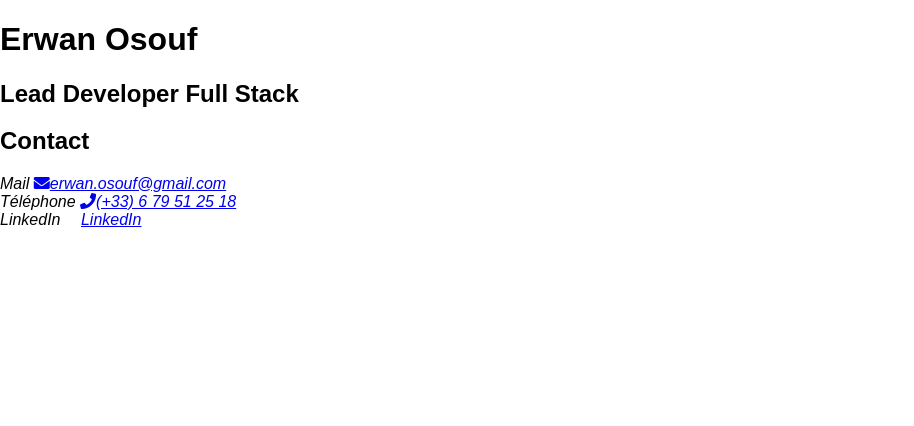
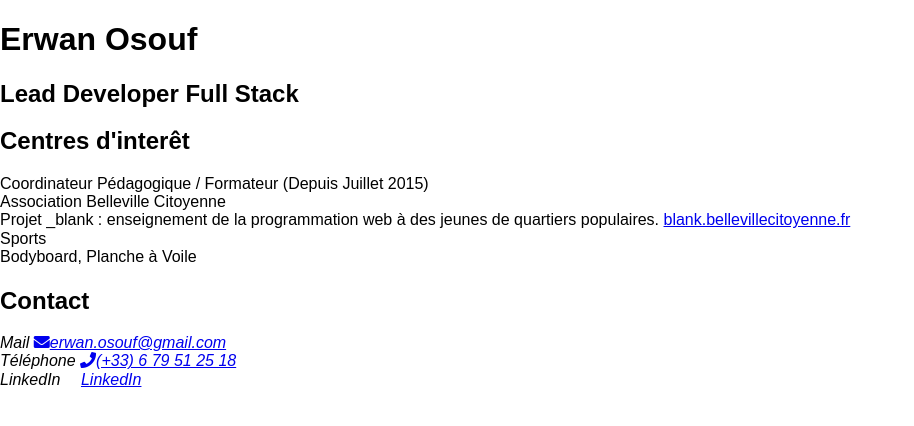
Before and after one commit to erwanosouf/erwanosouf.github.io, a plain HTML site: page index.html in a window 1280 px wide. Shown: the whole page, without its empty margins (0-914 px from the left). Drawn offline with nearby package versions, Linux system fonts and the light colour scheme.

Commit message:
Handle hobbies

```diff
--- a/index.html
+++ b/index.html
@@ -22,7 +22,13 @@
 			<presentation :who="me">
 
 			</presentation>
-			<section lang="fr">
+			<section id="hobbies" lang="fr">
+				<h2>Centres d'interêt</h2>
+				<hobby v-for="hobby in hobbies" :hobby="hobby" :key="hobby.name">
+					<div v-html="hobby.description"></div>
+				</hobby>
+			</section>
+			<section id="contacts" lang="fr">
 				<h2>Contact</h2>
 				<contact v-for="contact in contacts" :contact="contact" :key="contact.name"></contact>
 			</section>
--- a/js/components/hobby.js
+++ b/js/components/hobby.js
@@ -1,3 +1,9 @@
 Vue.component('hobby', {
-
+    template : `<div class="hobby">
+        <span>{{ hobby.name }}</span>
+        <div>
+            <slot></slot>
+        </div>
+    </div>`,
+    props : [ 'hobby' ]
 });
--- a/js/main.js
+++ b/js/main.js
@@ -6,6 +6,16 @@ var data = {
         },
         title : "Lead Developer Full Stack"
     },
+    hobbies : [{
+        name : "Coordinateur Pédagogique / Formateur (Depuis Juillet 2015)",
+		description : `Association Belleville Citoyenne
+			<br />Projet _blank : enseignement de la programmation web à des jeunes de quartiers populaires.
+			<a href="http://blank.bellevillecitoyenne.fr/">blank.bellevillecitoyenne.fr</a>
+		</dd>`
+    }, {
+        name : "Sports",
+        description : "Bodyboard, Planche à Voile"
+    }],
     contacts : [{
         name : "Mail",
         link: "mailto:erwan.osouf@gmail.com?subject=Contact%20via%20votre%20Portfolio",
```
Also changed, not shown: backup/hobbies.html (+1 -1 lines).
